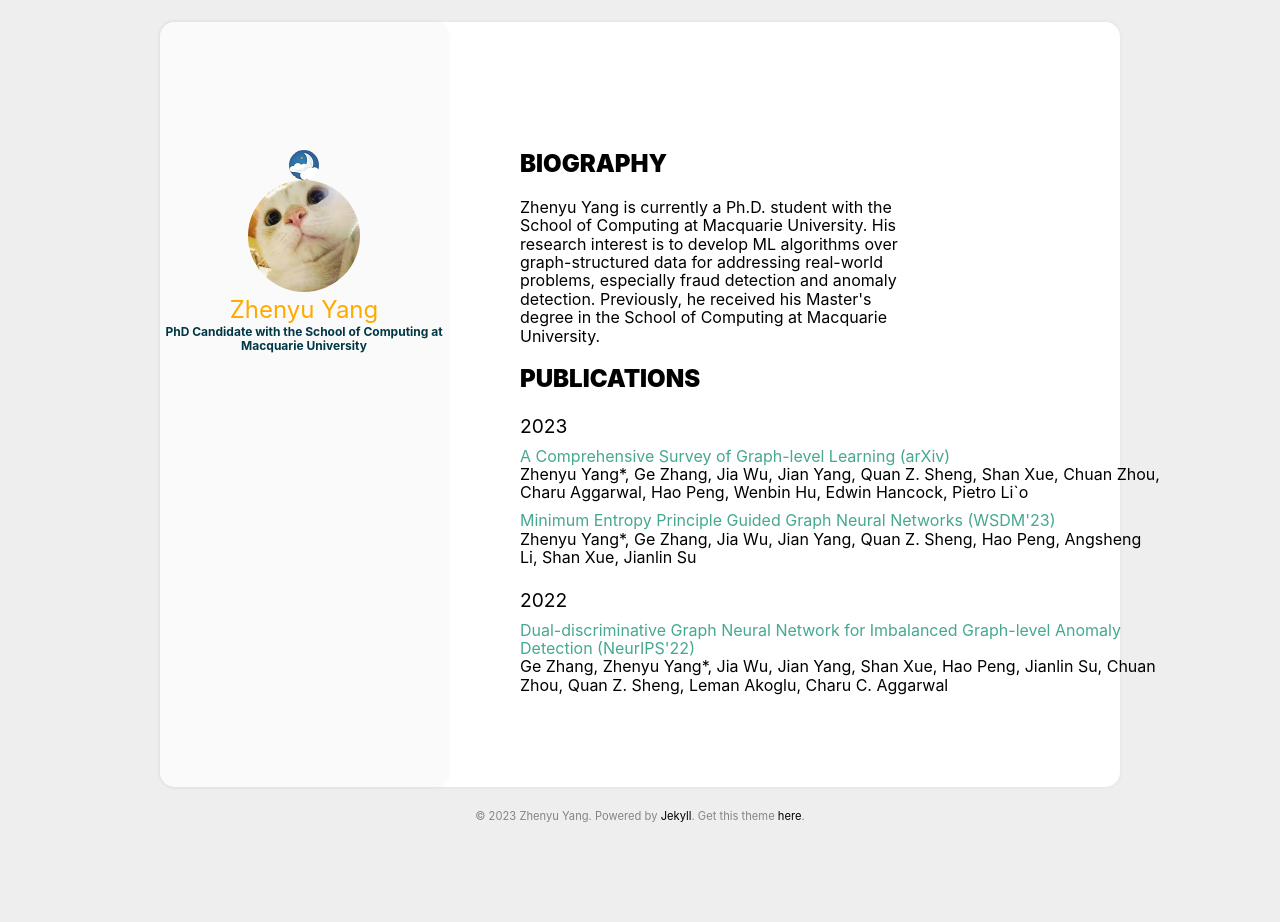
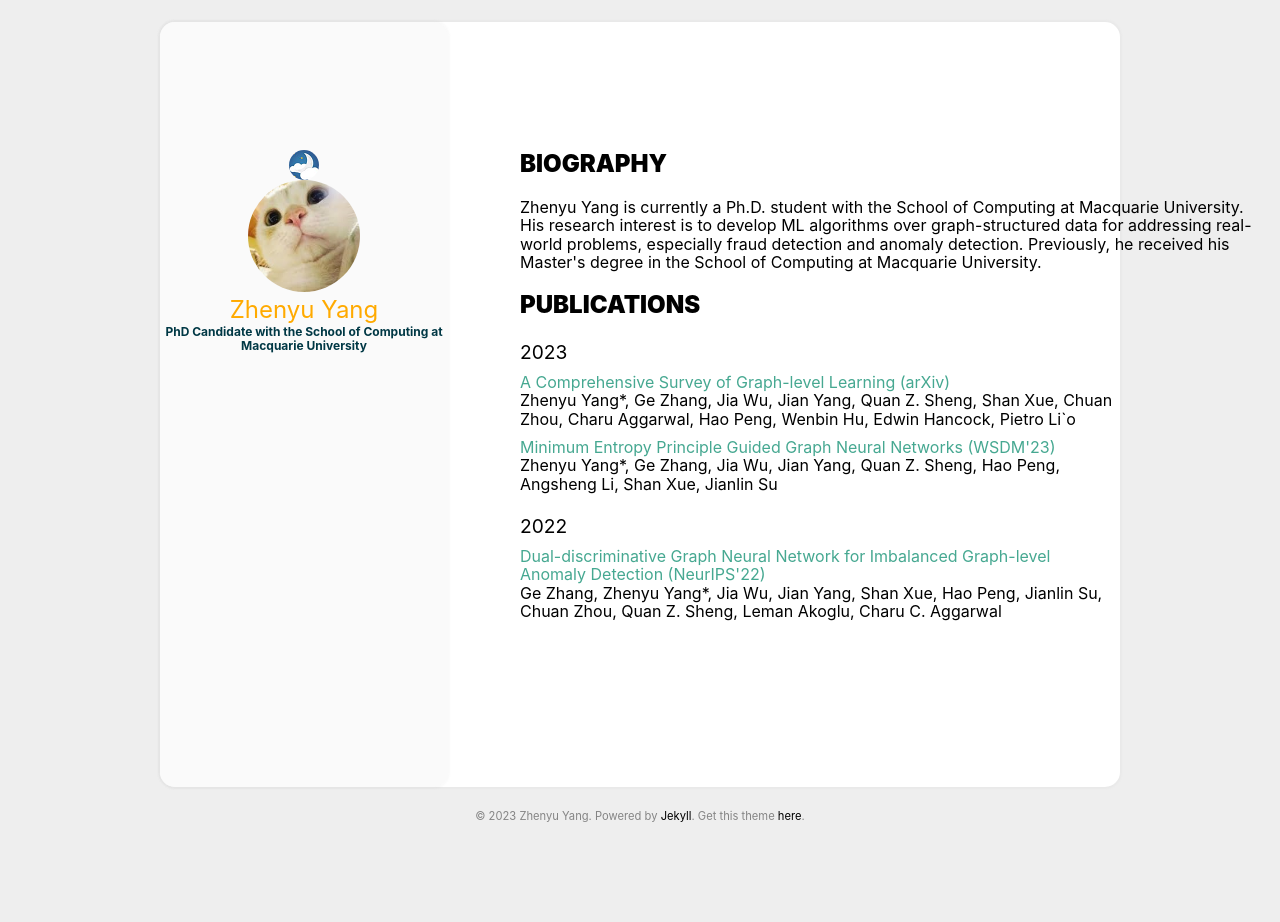
Before and after one commit to ZhenyuYangMQ/ZhenyuYangMQ.github.io, a Jekyll site: the page built from index.html, in a window 1280 px wide. Built offline with Jekyll 4.4.1, drawn with Linux system fonts in a browser that asks for light colours.

Commit message:
Update archive.html

```diff
--- a/_includes/archive.html
+++ b/_includes/archive.html
@@ -27,8 +27,10 @@
   <div class="archive_title">
   <div>
   <h2><b>BIOGRAPHY</b></h2>
-  Zhenyu Yang is currently a Ph.D. student with the School of Computing at Macquarie University. His research interest is to develop ML algorithms over graph-structured data for addressing real-world problems, especially fraud detection and anomaly detection. Previously, he received his Master's degree in the School of Computing at Macquarie University.
-  </div>
+    <div  style="width:750px">
+      Zhenyu Yang is currently a Ph.D. student with the School of Computing at Macquarie University. His research interest is to develop ML algorithms over graph-structured data for addressing real-world problems, especially fraud detection and anomaly detection. Previously, he received his Master's degree in the School of Computing at Macquarie University.
+    </div>
+ </div>
 
 
   <div class="archive_title">
@@ -47,8 +49,8 @@
   {% endif %}
   {% endunless %}
 
-  <ul style="width:850px">
-    <li style="width:800px">
+  <ul style="width:800px">
+    <li style="width:750px">
       <!--<time class='archive_date' datetime='{{ post.date | date_to_xmlschema }}'>
         {{ post.date | date: "%b %d" }}
       </time>-->
```
